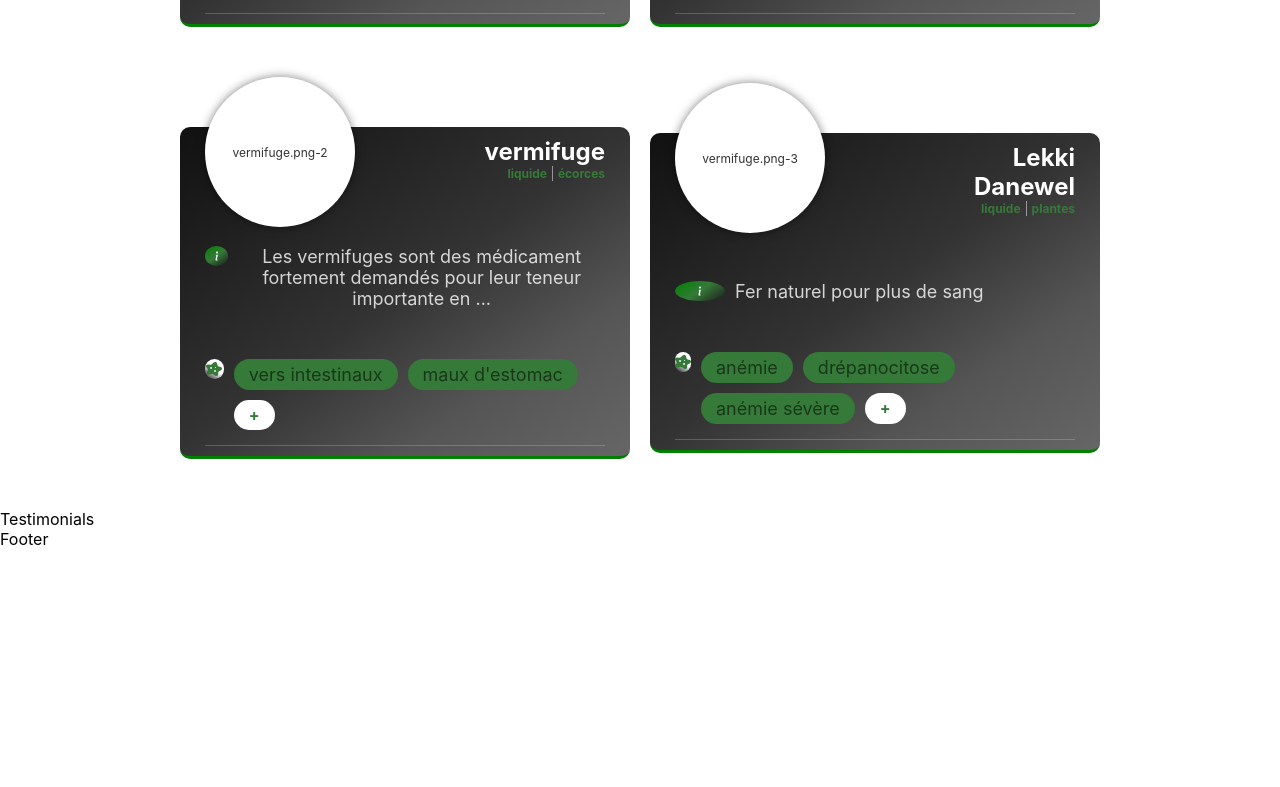
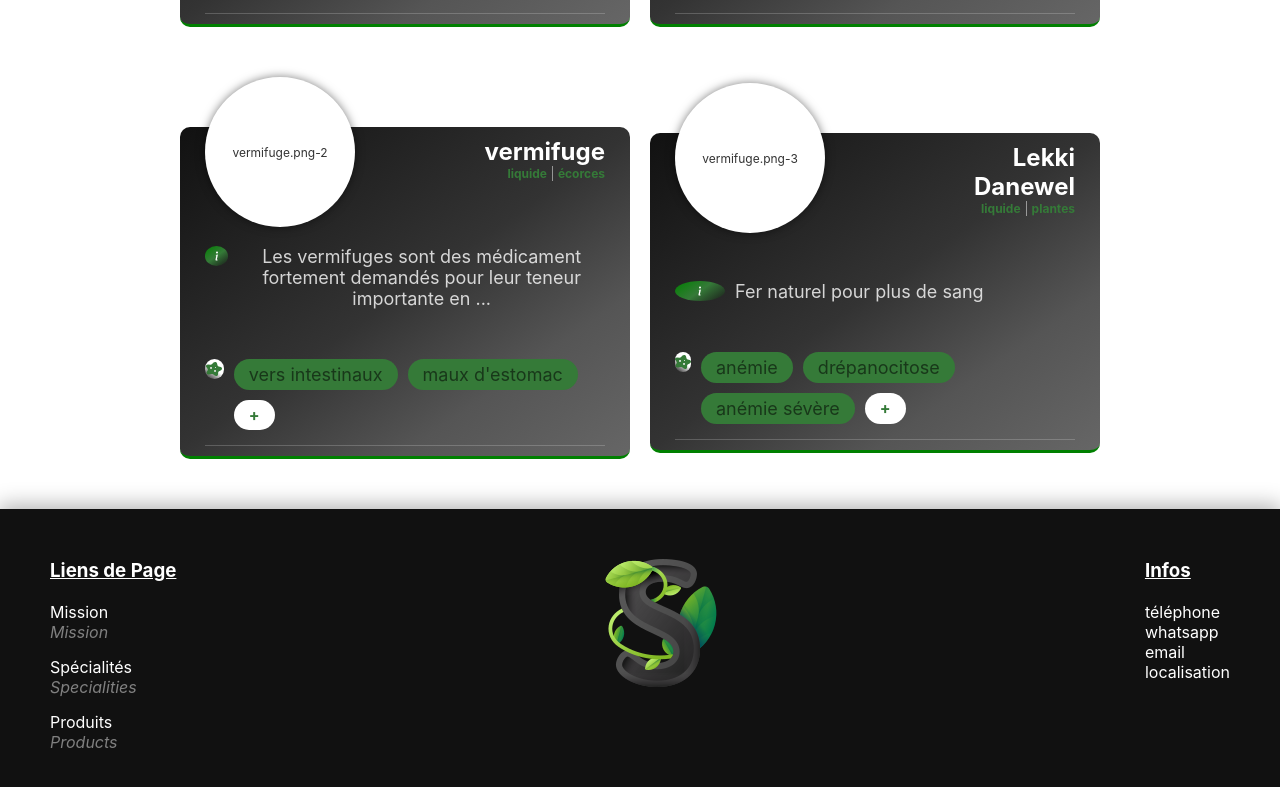
Before and after one commit to the-prince237/scoops-pharmaty5, a React (Create React App) app: page / in a window 1280 px wide. Shown: the part 2032-2819 px from the top of the page. Before the commit the page ends 2581 px from the top, so only its background shows below. Built offline with nearby package versions, Linux system fonts and the light colour scheme.

Commit message:
setting basic sections and section contents

```diff
--- a/src/App.jsx
+++ b/src/App.jsx
@@ -2,7 +2,7 @@ import { useEffect } from 'react';
 import './App.css';
 import Aos from 'aos'
 import 'aos/dist/aos.css'
-import { Products ,Specialities, Hero, Mission, Header, Footer, Testimonials } from './containers'
+import { Products ,Specialities, Hero, Mission, Header, Footer } from './containers'
 
 function App() {
 
@@ -21,7 +21,7 @@ function App() {
       <Mission />
       <Specialities />
       <Products />
-      <Testimonials />
+      {/* <Testimonials /> */}
       <Footer />
     </div>
   );
--- a/src/containers/Footer/Footer.css
+++ b/src/containers/Footer/Footer.css
@@ -0,0 +1,37 @@
+footer{
+  padding: 50px 0;
+  background-color: #111;
+  box-shadow: 0 -3px 20px 1px rgba(0, 0, 0, 0.3);
+  display: flex;
+  justify-content: space-between;
+  align-items: flex-start;
+  color: white;
+}
+
+footer section:first-child{
+  margin-left: 50px;
+}
+
+footer section:last-child{
+  margin-right: 50px;
+}
+
+footer section h3{
+  margin-bottom: 20px;
+  text-decoration: underline;
+}
+
+.footer--nav--link{
+  display: flex;
+  flex-direction: column;
+  margin-bottom: 15px;
+}
+
+.footer--nav--link em{
+  color: gray;
+}
+
+.footer--nav a:hover{
+  text-decoration: underline;
+  color: var(--color-main)
+}
--- a/src/containers/Footer/Footer.jsx
+++ b/src/containers/Footer/Footer.jsx
@@ -3,7 +3,37 @@ import './Footer.css'
 
 const Footer = () => {
   return (
-    <div>Footer</div>
+    <footer>
+      <section className='footer--nav'>
+        <h3>Liens de Page</h3>
+        <nav>
+          <div className="footer--nav--link">
+            <a href="#mission">Mission</a>
+            <em>Mission</em>
+          </div>
+          <div className="footer--nav--link">
+            <a href="#specs">Spécialités</a>
+            <em>Specialities</em>
+          </div>
+          <div className="footer--nav--link">
+            <a href="#products">Produits</a>
+            <em>Products</em>
+          </div>
+        </nav>
+      </section>
+      <section className='footer--logo'>
+        <img src="favicon.png" alt="" />
+      </section>
+      <section className='footer--infos'>
+        <h3>Infos</h3>
+        <ul>
+          <li>téléphone</li>
+          <li>whatsapp</li>
+          <li>email</li>
+          <li>localisation</li>
+        </ul>
+      </section>
+    </footer>
   )
 }
 
```
